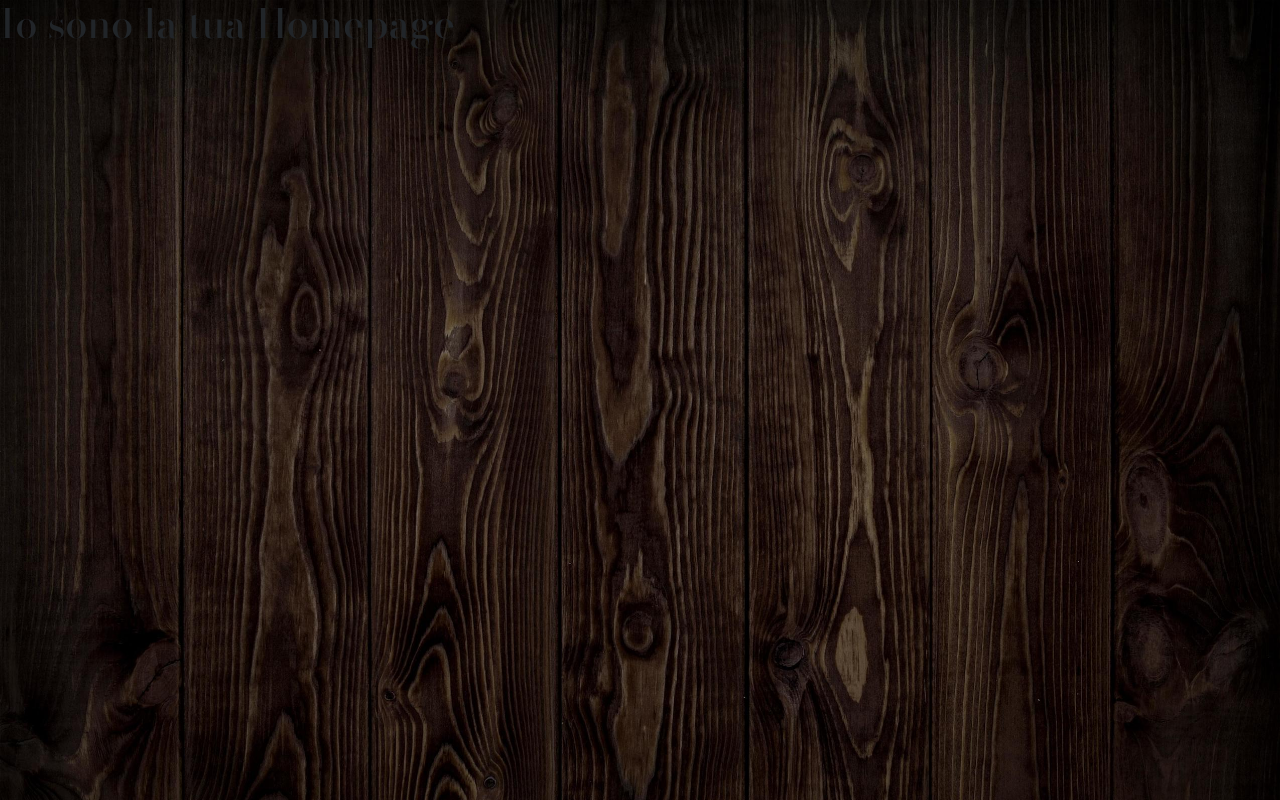
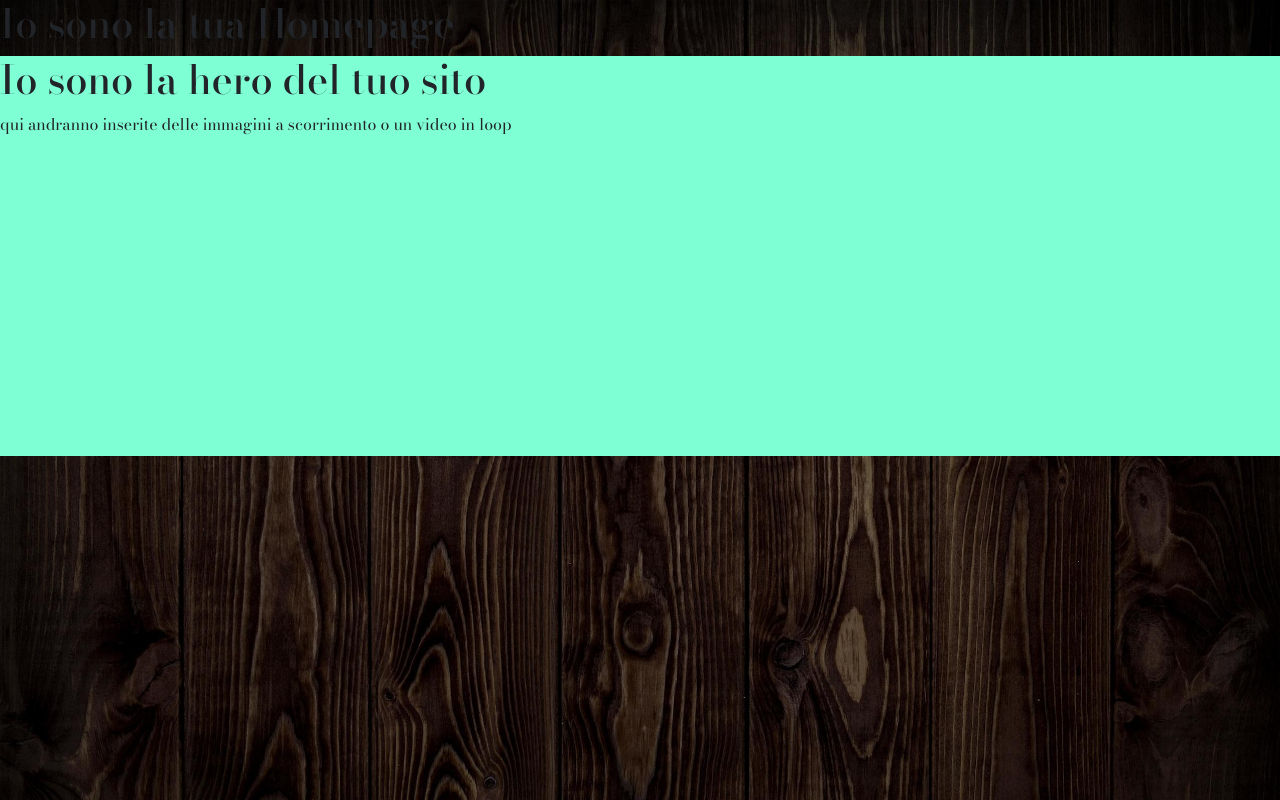
Before and after one commit to claraloforti/project-work-frontend-team3, a React (Vite) app: page / in a window 1280 px wide. Built offline with nearby package versions, Linux system fonts and the light colour scheme; a web font is replaced by a local one.

Commit message:
feat: aggiunto primo stile di hero section

```diff
--- a/src/App.jsx
+++ b/src/App.jsx
@@ -1,4 +1,5 @@
 import Homepage from "./pages/Homepage"
+import HeroSection from "./components/HeroSection"
 
 
 function App() {
@@ -6,6 +7,7 @@ function App() {
   return (
     <>
     <Homepage/>
+    <HeroSection/>
     </>
   )
 }
--- a/src/Valeria.css
+++ b/src/Valeria.css
@@ -0,0 +1,7 @@
+.hero-card{
+    width: 100%;
+    height: 50vh;
+    background-color: aquamarine;
+
+
+}
--- a/src/components/HeroSection.jsx
+++ b/src/components/HeroSection.jsx
@@ -1,7 +1,15 @@
+import '../valeria.css'
+
 function HeroSection() {
 
   return (
-    <h1>Io sono la hero</h1>
+    <>
+    <div className='hero-card'>
+      <h1>Io sono la hero del tuo sito</h1>
+      <p>qui andranno inserite delle immagini a scorrimento o un video in loop</p>
+
+    </div>
+    </>
   )
 }
 
--- a/src/pages/Homepage.jsx
+++ b/src/pages/Homepage.jsx
@@ -1,7 +1,11 @@
 function Homepage() {
 
   return (
+    <>
+
     <h1>Io sono la tua Homepage</h1>
+        </>
+
   )
 }
 
```
